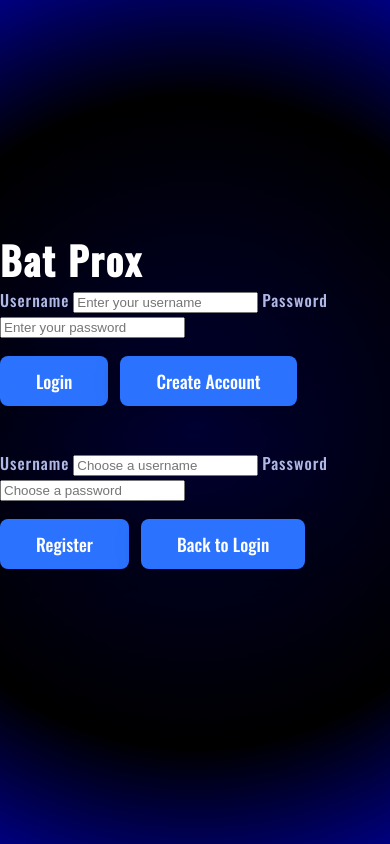
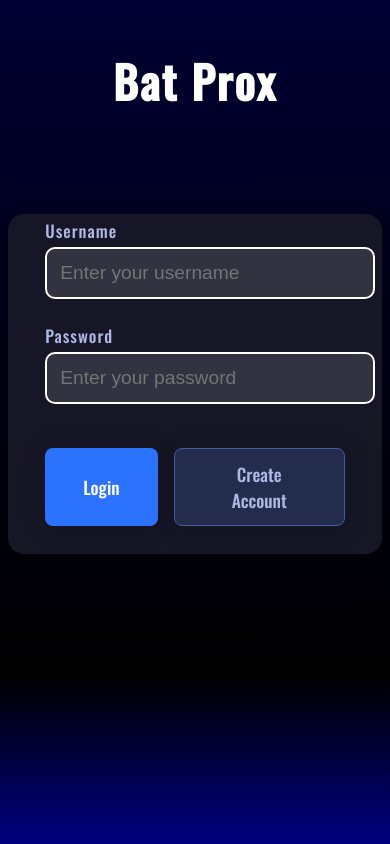
Before and after one commit to silentalex1/bypasslab, a website: page public/index.html in a window 390 px wide. Drawn offline with nearby package versions, Linux system fonts and the light colour scheme.

Commit message:
Update style.css

```diff
--- a/public/style.css
+++ b/public/style.css
@@ -1,59 +1,89 @@
 body {
-  background: linear-gradient(to bottom, #000033, #000000 70%, #000080);
+  background: linear-gradient(to bottom, #000033 0%, #000000 80%, #000080 100%);
   color: white;
   margin: 0;
   padding: 0;
-  display: flex;
-  align-items: center;
-  justify-content: center;
-  flex-direction: column;
   height: 100vh;
   font-family: 'Oswald', sans-serif;
+  overflow: hidden;
 }
-.auth-bg {
-  background: radial-gradient(circle at center, #000033, #000000 70%, #000080);
-}
-.auth-container {
+.centerer {
   width: 100vw;
   height: 100vh;
   display: flex;
   flex-direction: column;
   align-items: flex-start;
-  justify-content: center;
-  padding-left: 25vw;
+  justify-content: flex-start;
 }
 .bat-prox-heading {
-  font-size: 2.4em;
+  position: absolute;
+  left: 80px;
+  top: 90px;
+  font-size: 2.8em;
   font-weight: bold;
   letter-spacing: 2px;
+  color: #fff;
+  z-index: 2;
+  user-select: none;
 }
-.auth-form {
-  display: flex;
-  flex-direction: row;
-  align-items: flex-start;
-  margin-top: 8px;
-  gap: 42px;
-  background: rgba(255,255,255,0.07);
-  padding: 38px 32px 32px 32px;
-  border-radius: 18px;
-  box-shadow: 0 4px 32px #0004;
+.auth-card {
+  width: 420px;
+  height: 350px;
+  background: none;
+  margin-left: 80px;
+  margin-top: 160px;
+  perspective: 1200px;
 }
-.auth-inputs {
+.card-inner {
+  position: relative;
+  width: 100%;
+  height: 100%;
+  transition: transform 0.6s cubic-bezier(.4,2,.4,1);
+  transform-style: preserve-3d;
+}
+.card-front, .card-back {
+  position: absolute;
+  width: 100%;
+  height: 100%;
+  background: rgba(25,25,40,0.90);
+  border-radius: 16px;
+  box-shadow: 0 4px 32px #0007;
   display: flex;
   flex-direction: column;
-  min-width: 240px;
+  justify-content: center;
+  align-items: center;
+  backface-visibility: hidden;
+  overflow: hidden;
+}
+.card-front {
+  z-index: 2;
+}
+.card-back {
+  transform: rotateY(180deg);
+  z-index: 3;
+}
+.auth-card.flipped .card-inner {
+  transform: rotateY(180deg);
+}
+.field-labels {
+  width: 80%;
+  margin-bottom: 18px;
+  display: flex;
+  flex-direction: column;
+  gap: 2px;
+  align-items: flex-start;
 }
 .auth-label {
   color: #b0b9e6;
-  font-size: 1em;
-  margin-bottom: 4px;
-  margin-top: 12px;
+  font-size: 1.04em;
+  margin-bottom: 2px;
+  margin-top: 18px;
   letter-spacing: 1px;
   font-weight: 500;
 }
-.auth-inputs .editable-text {
-  margin-bottom: 6px;
-  width: 220px;
+.editable-text {
+  margin-bottom: 4px;
+  width: 100%;
   padding: 13px;
   background: rgba(255,255,255,0.12);
   border: 2px solid white;
@@ -64,55 +94,71 @@ body {
   text-align: left;
   transition: border 0.2s;
 }
-.auth-inputs .editable-text:focus {
+.editable-text:focus {
   border: 2px solid #2b73ff;
   background: rgba(43,115,255,0.07);
 }
 .auth-buttons {
   display: flex;
-  flex-direction: column;
+  flex-direction: row;
+  width: 80%;
+  justify-content: space-between;
+  margin-top: 22px;
+  margin-bottom: 0;
   gap: 16px;
-  margin-top: 28px;
-  margin-right: 20px;
 }
 .btn-go {
-  padding: 12px 36px;
+  padding: 12px 38px;
   font-size: 1.1em;
   font-family: 'Oswald', sans-serif;
   background: #2b73ff;
   color: #fff;
   border: none;
   border-radius: 8px;
-  box-shadow: 0 2px 24px 0 #05080a40;
+  box-shadow: 0 2px 24px 0 #05080a30;
   cursor: pointer;
   transition: background 0.2s;
 }
 .btn-go:hover {
   background: #1749ab;
 }
+.btn-secondary {
+  background: #242c4d;
+  color: #b0b9e6;
+  border: 1.5px solid #4459a2;
+}
+.btn-secondary:hover {
+  background: #232a41;
+}
 .auth-msg {
-  margin-top: 18px;
-  margin-left: 0;
+  margin-top: 16px;
+  width: 80%;
   color: #b0b9e6;
-  font-size: 1.1em;
+  font-size: 1.08em;
   min-height: 1.5em;
-  width: 100%;
   text-align: left;
 }
+
 @media (max-width: 900px) {
-  .auth-container {
-    padding-left: 0;
+  .centerer {
     align-items: center;
+    justify-content: flex-start;
   }
-  .auth-form {
-    flex-direction: column;
-    align-items: center;
-    gap: 10px;
+  .bat-prox-heading {
+    position: static;
+    margin-top: 48px;
+    margin-bottom: 0;
+    left: unset;
+    top: unset;
+    text-align: center;
+    width: 100vw;
   }
-  .auth-buttons {
-    flex-direction: row;
-    margin-top: 18px;
-    margin-right: 0;
-    gap: 12px;
+  .auth-card {
+    margin-left: 0;
+    margin-top: 100px;
+    width: 96vw;
+    min-width: 270px;
+    max-width: 420px;
+    height: 340px;
   }
 }
```
